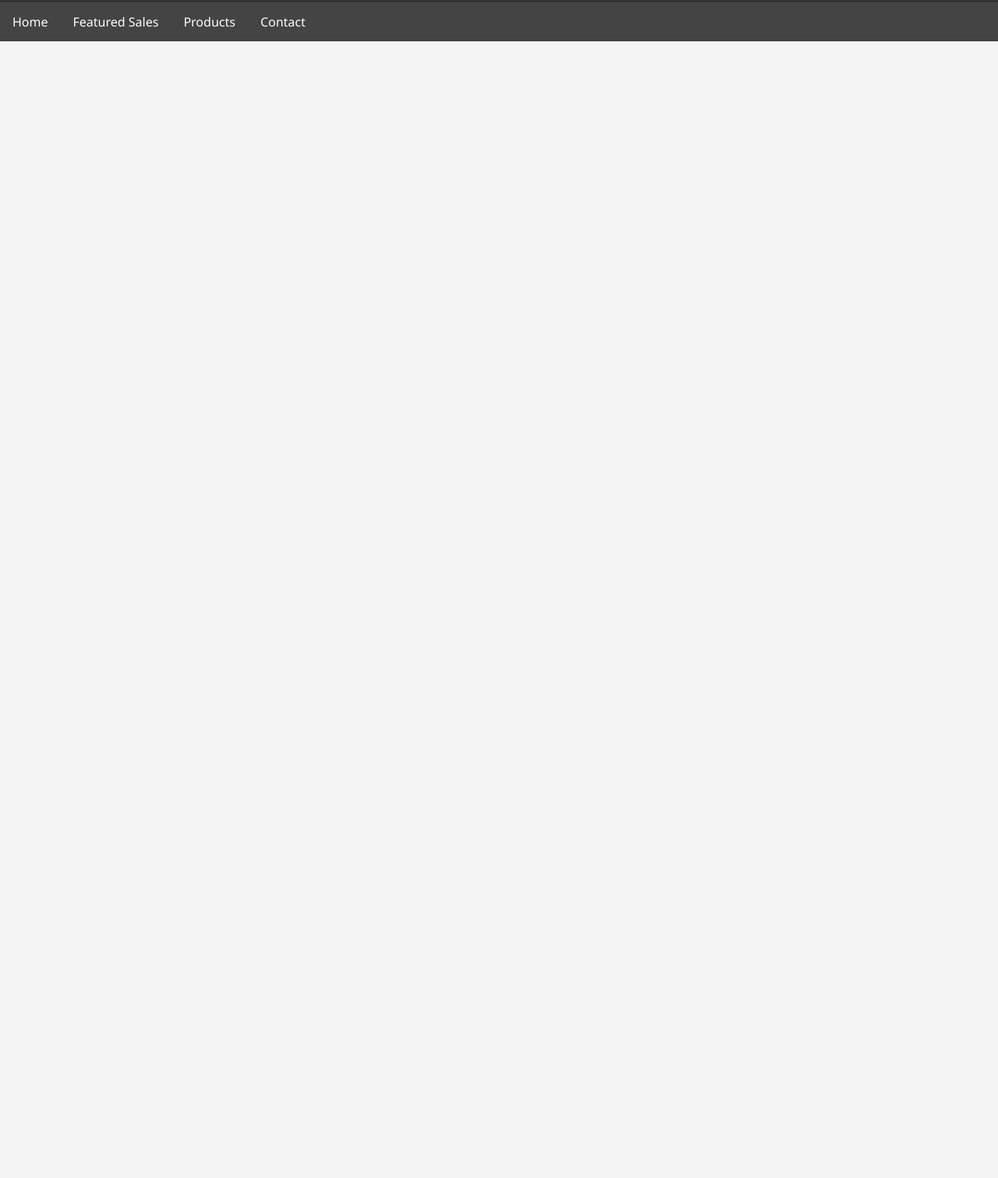
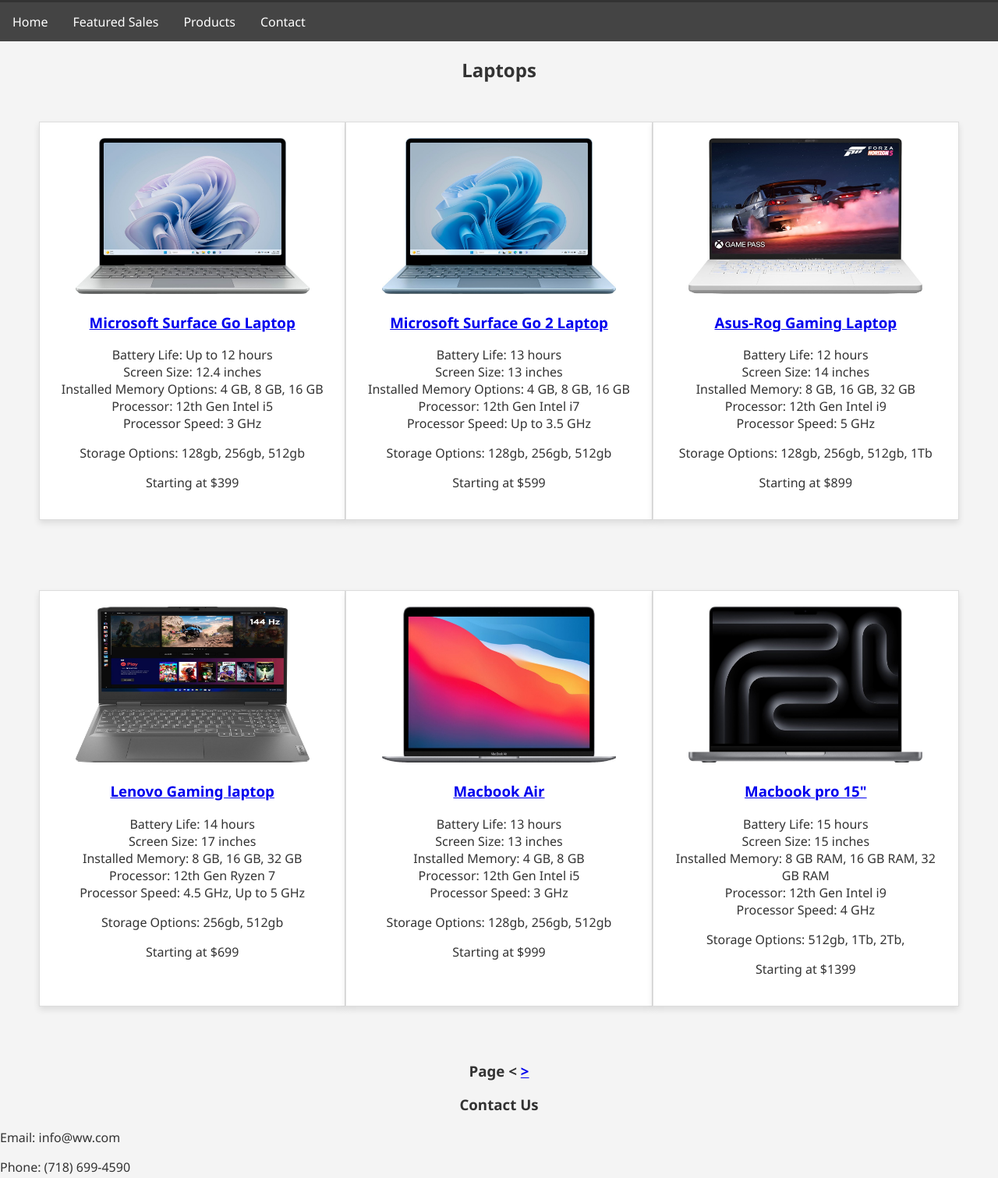
Before and after one commit to sameerbhamla/355Project2, a plain HTML site: page Project_2_355/index3.html in a window 1280 px wide. Shown: the part 123-1634 px from the top of the page at 78% size. Before the commit the page ends 800 px from the top, so only its background shows below. Drawn offline with Linux system fonts and the light colour scheme.

Commit message:
Products Page, Laptops and footers

```diff
--- a/Project_2_355/index3.html
+++ b/Project_2_355/index3.html
@@ -18,7 +18,99 @@
         <a href="index3.html">Products</a>
         <a href="index4.html">Contact</a>
     </nav>
-
+    <h2>Laptops</h2>
+    <section>
+        <div class="laptop">
+            <img src="images/L1.jpg" alt="LaptopsMicrosoft1" width="300" height="200">
+            <h3><a href="https://example.com">Microsoft Surface Go Laptop</a></h3>
+            <p>Battery Life: Up to 12 hours<br/>
+                Screen Size: 12.4 inches<br/>
+                Installed Memory Options: 4 GB, 8 GB, 16 GB<br/>
+                Processor: 12th Gen Intel i5<br/>
+                Processor Speed: 3 GHz</p>
+                Storage Options: 128gb, 256gb, 512gb<br/>
+            <p>Starting at $399</p>
+        </div>
+        <div class="laptop">
+            <img src="images/L2.jpg" alt="LaptopsMicrosoft2" width="300" height="200">
+            <h3><a href="https://example.com">Microsoft Surface Go 2 Laptop</a></h3>
+            <p>Battery Life: 13 hours<br/>
+                Screen Size: 13 inches<br/>
+                Installed Memory Options: 4 GB, 8 GB, 16 GB<br/>
+                Processor: 12th Gen Intel i7<br/>
+                Processor Speed: Up to 3.5 GHz</p>
+                Storage Options: 128gb, 256gb, 512gb<br/>
+            <p>Starting at $599</p>
+        </div>
+        <div class="laptop">
+            <img src="images/L3.jpg" alt="Asus1" width="300" height="200">
+            <h3><a href="https://example.com">Asus-Rog Gaming Laptop</a></h3>
+            <p>Battery Life: 12 hours<br/>
+                Screen Size: 14 inches<br/>
+                Installed Memory: 8 GB, 16 GB, 32 GB<br/>
+                Processor: 12th Gen Intel i9<br/>
+                Processor Speed: 5 GHz</p>
+                Storage Options: 128gb, 256gb, 512gb, 1Tb<br/>
+            <p>Starting at $899</p>
+        </div>
+    </section>
+    <section>
+        <div class="laptop">
+            <img src="images/L4.jpg" alt="Lenovo1" width="300" height="200">
+            <h3><a href="https://example.com">Lenovo Gaming laptop</a></h3>
+            <p>Battery Life: 14 hours<br/>
+                Screen Size: 17 inches<br/>
+                Installed Memory: 8 GB, 16 GB, 32 GB<br/>
+                Processor: 12th Gen Ryzen 7<br/>
+                Processor Speed: 4.5 GHz, Up to 5 GHz</p>
+                Storage Options: 256gb, 512gb<br/>
+            <p>Starting at $699</p>
+        </div>
+        <div class="laptop">
+            <img src="images/L5.jpg" alt="MacbookAir" width="300" height="200">
+            <h3><a href="https://example.com">Macbook Air</a></h3>
+            <p>Battery Life: 13 hours<br/>
+                Screen Size: 13 inches<br/>
+                Installed Memory: 4 GB, 8 GB<br/>
+                Processor: 12th Gen Intel i5<br/>
+                Processor Speed: 3 GHz</p>
+                Storage Options: 128gb, 256gb, 512gb<br/>
+            <p>Starting at $999</p>
+        </div>
+        <div class="laptop">
+            <img src="images/L6.jpg" alt="MacbookPro" width="300" height="200">
+            <h3><a href="https://example.com">Macbook pro 15"</a></h3>
+            <p>Battery Life: 15 hours<br/>
+                Screen Size: 15 inches<br/>
+                Installed Memory: 8 GB RAM, 16 GB RAM, 32 GB RAM<br/>
+                Processor: 12th Gen Intel i9<br/>
+                Processor Speed: 4 GHz</p>
+                Storage Options: 512gb, 1Tb, 2Tb, <br/>
+            <p>Starting at $1399</p>
+        </div>
+    </section>
+    <h3> Page < <a href="https://example.com">></a> </h3>
+    <footer>
+        <div>
+            <h3>Contact Us</h3>
+            <p>Email: info@ww.com</p>
+            <p>Phone: (718) 699-4590</p>
+        </div>
+        <div>
+            <h3>Quick Links</h3>
+            <ul>
+                <li><a href="index.html">Home</a></li>
+                <li><a href="index2.html">Featured Sales</a></li>
+                <li><a href="index3.html">Products</a></li>
+                <li><a href="index4.html">Contact</a></li>
+            </ul>
+        </div>
+        <div>
+            <h3>Follow Us</h3>
+            <p>Connect with us on social media:</p>
+            <!-- Add social media icons or links as needed -->
+        </div>
+    </footer>
     <script src="script3.js" defer></script>
 </body>
 </html>
--- a/Project_2_355/style3.css
+++ b/Project_2_355/style3.css
@@ -1,5 +1,6 @@
 body {
   font-family: 'Segoe UI', Tahoma, Geneva, Verdana, sans-serif;
+  position: center;
   margin: 0;
   padding: 0;
   background-color: #f4f4f4;
@@ -12,7 +13,12 @@
   padding: 20px;
   text-align: center;
 }
-
+h2{
+  text-align: center;
+}
+h3{
+  text-align: center;
+}
 nav {
   background-color: #444;
   overflow: hidden;
@@ -32,3 +38,24 @@
   background-color: #ddd;
   color: black;
 }
+
+section {
+  padding: 20px;
+  margin: 30px;
+  text-align: center;
+  display: flex;
+}
+
+.laptop {
+  width: 400px;
+  border: 1px solid #ddd;
+  padding: 20px;
+  margin-bottom: 20px;
+  background-color: #fff;
+  box-shadow: 0 4px 8px rgba(0, 0, 0, 0.1);
+  transition: transform 0.3s;
+}
+
+.laptop:hover {
+  transform: scale(1.05);
+}
```
Also changed, not shown: Project_2_355/Images/L1.jpg (added), Project_2_355/Images/L2.jpg (added), Project_2_355/Images/L3.jpg (added), Project_2_355/Images/L4.jpg (added), Project_2_355/Images/L5.jpg (added), Project_2_355/Images/L6.jpg (added).
